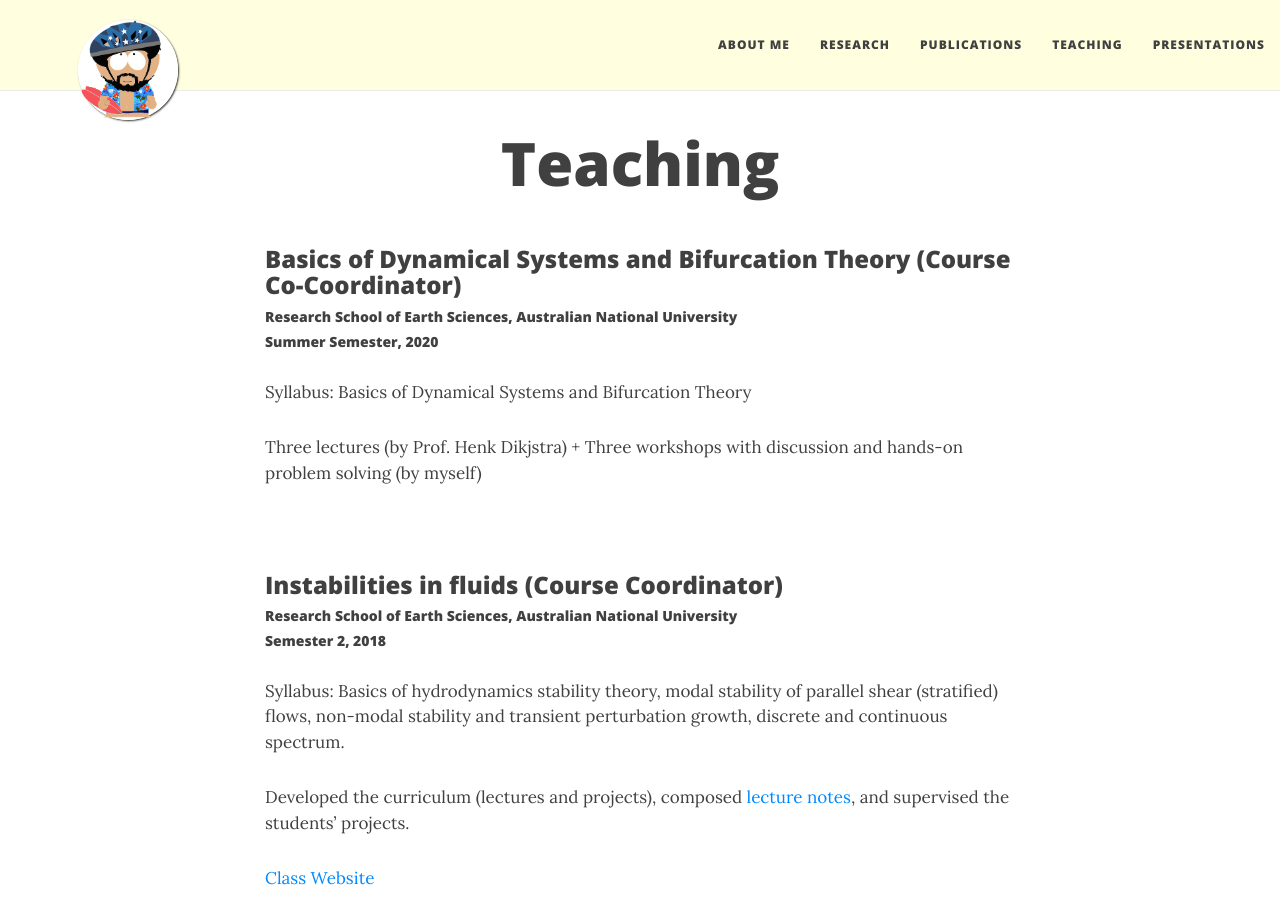
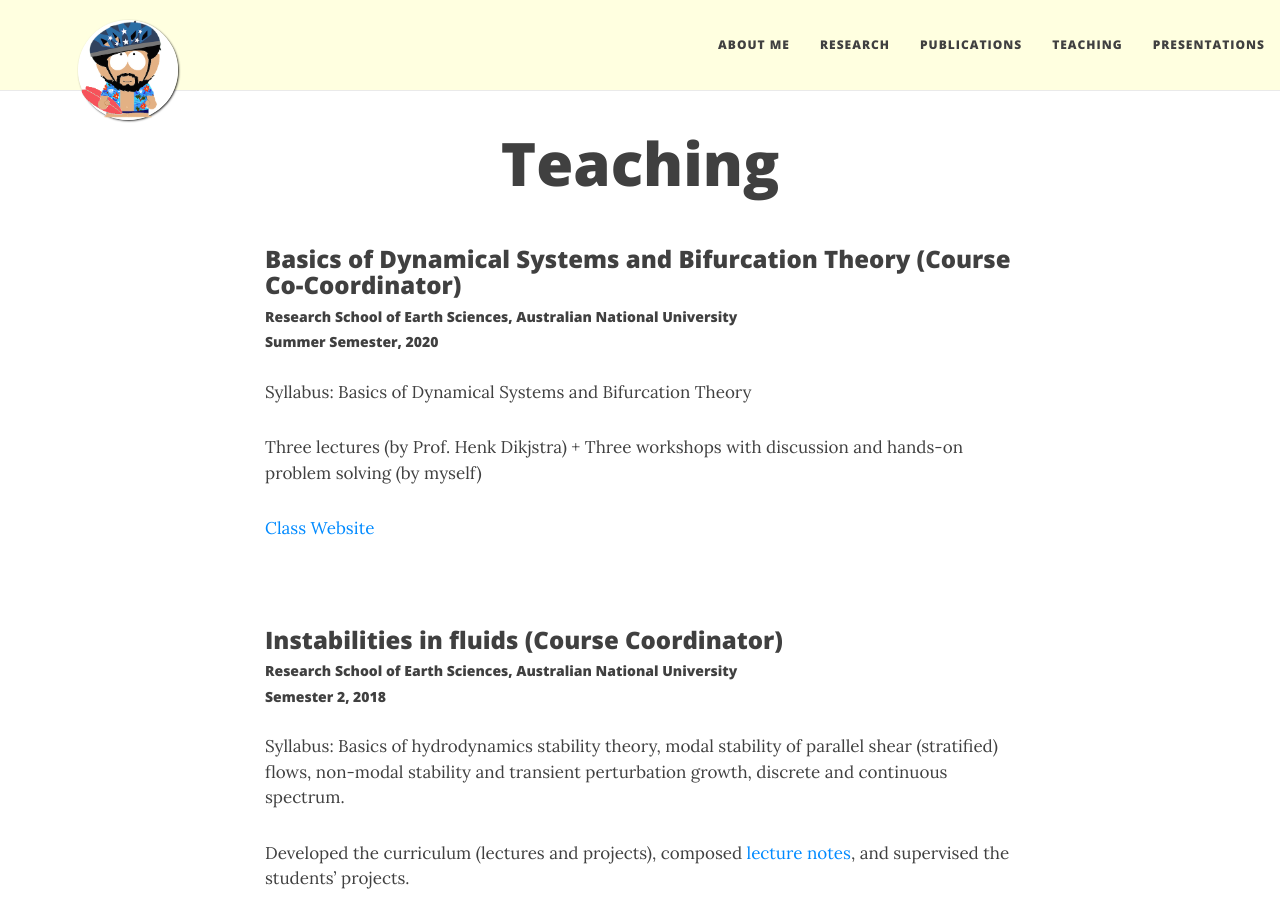
Before and after one commit to navidcy/navidcy.github.io, a Jekyll site: the page built from teaching.md, in a window 1280 px wide and 900 px high. Built offline with Jekyll 4.4.1, drawn with Linux system fonts in a browser that asks for light colours; nearby versions of some CDN libraries.

Commit message:
adds DS class link

```diff
--- a/teaching.md
+++ b/teaching.md
@@ -13,8 +13,9 @@ Syllabus: Basics of Dynamical Systems and Bifurcation Theory
 
 Three lectures (by Prof. Henk Dikjstra) + Three workshops with discussion and hands-on problem solving (by myself)
 
+[Class Website][dynamicaslsystems-anu]{:target="_blank"}
+
 <br>
-
 
 ### Instabilities in fluids (Course Coordinator)
 ##### Research School of Earth Sciences, Australian National University
```
Also changed, not shown: other parts of teaching.md (+1 -0 lines).
